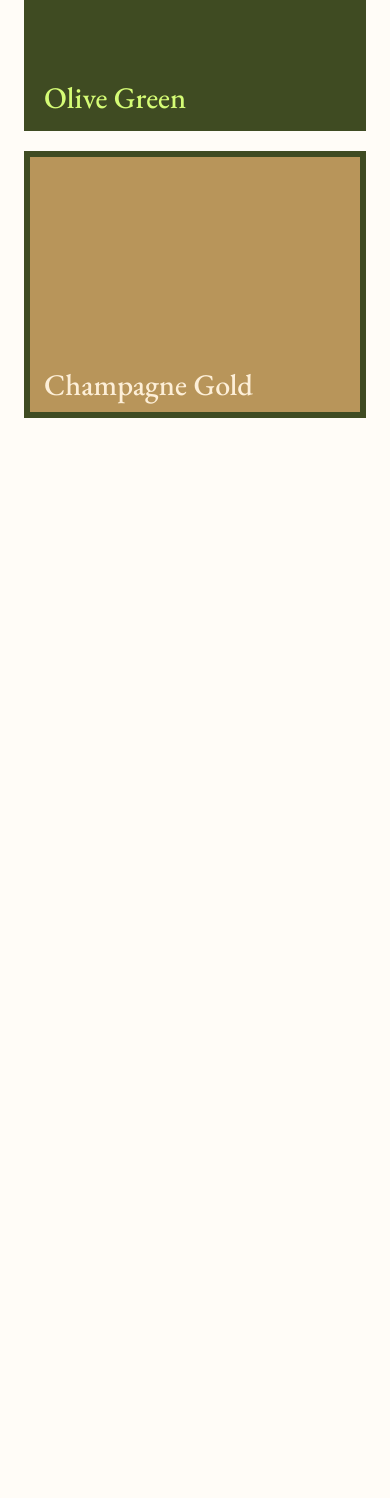
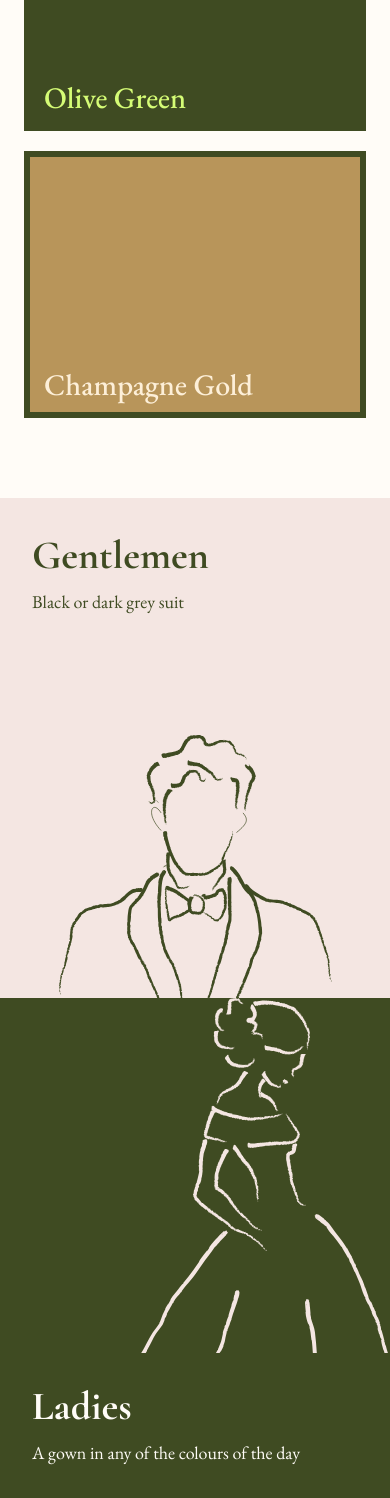
Before and after one commit to DamDev1/c-j-wedding, a Next.js app: page / in a window 390 px wide. Shown: the part 5671-7169 px from the top of the page. Before the commit the page ends 6169 px from the top, so only its background shows below. Built offline with nearby package versions, Linux system fonts and the light colour scheme.

Commit message:
feat: add scroll reveal component, outfit illustrations, and base styling

```diff
--- a/src/app/globals.css
+++ b/src/app/globals.css
@@ -58,6 +58,9 @@ body {
   }
   [data-reveal="arch"] {
     transform: translateY(72px) scale(0.96);
+  }
+  [data-reveal="slide"] {
+    transform: translateY(150px);
   }
   [data-reveal="fade"] {
     transform: none;
--- a/src/app/page.tsx
+++ b/src/app/page.tsx
@@ -1,5 +1,6 @@
 import { DressCode } from "@/components/DressCode";
 import { Hero } from "@/components/Hero";
+import { Outfit } from "@/components/outfit";
 import { TheDay } from "@/components/TheDay";
 import { Venue } from "@/components/Venue";
 import { Welcome } from "@/components/Welcome";
@@ -12,6 +13,7 @@ export default function Home() {
       <TheDay />
       <Venue />
       <DressCode />
+      <Outfit />
       {/* Still to build from Figma: Programme, RSVP form (ids #programme, #rsvp) */}
     </main>
   );
--- a/src/components/Reveal.tsx
+++ b/src/components/Reveal.tsx
@@ -7,8 +7,8 @@ type RevealProps = {
   className?: string;
   /** Stagger delay in ms. */
   delay?: number;
-  /** up = rise 28px, arch = rise 72px + scale in, fade = opacity only */
-  variant?: "up" | "arch" | "fade";
+  /** up = rise 28px, arch = rise 72px + scale in, slide = rise 150px, fade = opacity only */
+  variant?: "up" | "arch" | "slide" | "fade";
 };
 
 /**
--- /dev/null
+++ b/src/components/outfit.tsx
@@ -0,0 +1,56 @@
+import { Reveal } from "./Reveal";
+
+export function Outfit() {
+    return (
+        <section id="outfit" className="bg-cream">
+            <div className="grid grid-cols-1 md:grid-cols-2">
+                {/* Gentlemen */}
+                <Reveal variant="slide">
+                    <div className="relative flex min-h-[500px] flex-col justify-between overflow-hidden bg-blush-bg md:min-h-[580px]">
+                        <div className="flex flex-col gap-2 p-8 md:p-12">
+                            <h2 className="font-display text-[clamp(40px,6vw,56px)] leading-[1.25] font-bold text-olive">
+                                Gentlemen
+                            </h2>
+                            <p className="text-lg leading-normal text-olive md:text-xl">
+                                Black or dark grey suit
+                            </p>
+                        </div>
+                        <div
+                            className="mt-auto flex items-end justify-center"
+                            aria-hidden
+                        >
+                            <img
+                                src="/images/man.svg"
+                                alt=""
+                                className="h-auto w-[70%] max-w-[400px] object-contain"
+                            />
+                        </div>
+                    </div>
+                </Reveal>
+
+                <Reveal variant="slide" delay={400}>
+                    <div className="relative flex min-h-[500px] flex-col justify-between overflow-hidden bg-olive md:min-h-[590px]">
+                        <div
+                            className="flex items-start justify-end"
+                            aria-hidden
+                        >
+                            <img
+                                src="/images/woman.svg"
+                                alt=""
+                                className="h-auto w-[85%] max-w-[620px] object-cover"
+                            />
+                        </div>
+                        <div className="flex absolute bottom-0 flex-col gap-2 p-8 md:p-12">
+                            <h2 className="font-display text-[clamp(40px,6vw,56px)] leading-[1.25] font-bold text-cream">
+                                Ladies
+                            </h2>
+                            <p className="text-lg leading-normal text-cream md:text-xl">
+                                A gown in any of the colours of the day
+                            </p>
+                        </div>
+                    </div>
+                </Reveal>
+            </div>
+        </section>
+    );
+}
```
Also changed, not shown: public/images/man.svg (added), public/images/woman.svg (added).
